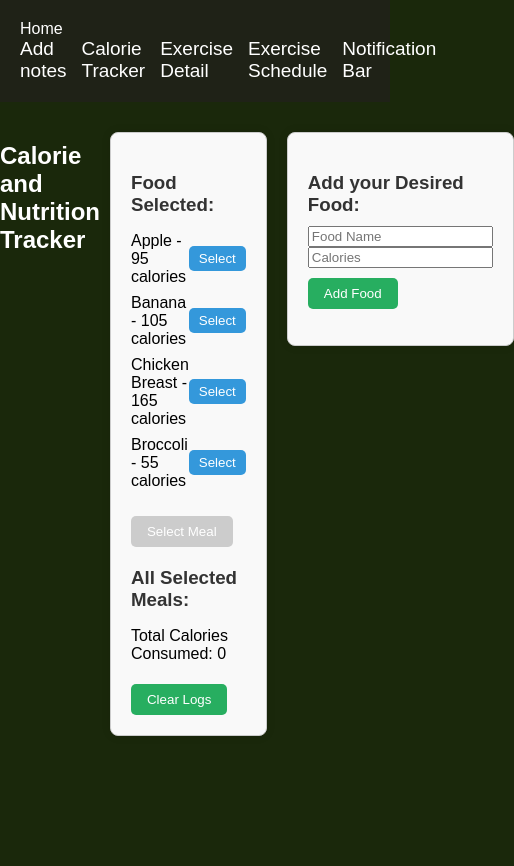
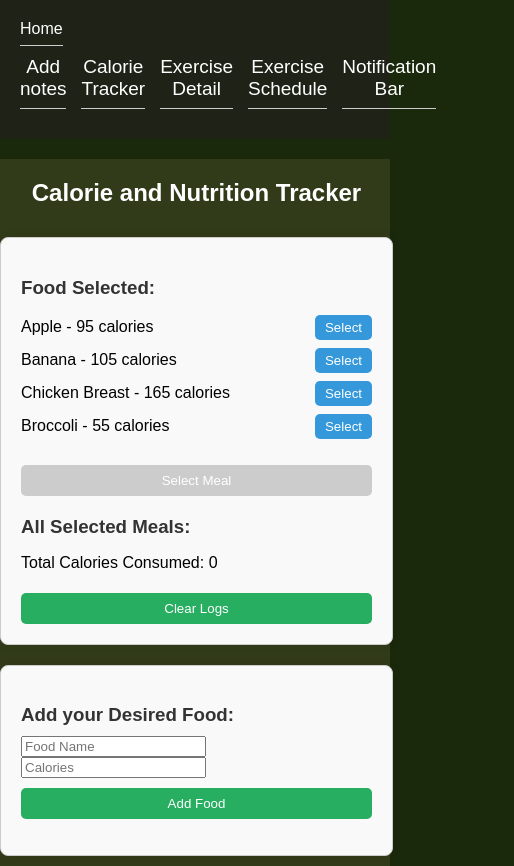
Before and after one commit to sriparna-koar/mynewfitapp, a React (Vite) app: page /calorie in a window 390 px wide. Shown: the whole page, 514 px wide, since content can reach past the window. Before the commit the page ends 844 px from the top, so only its background shows below. Built offline with nearby package versions, Linux system fonts and the light colour scheme.

Commit message:
first commit

```diff
--- a/src/components/AddNotes.css
+++ b/src/components/AddNotes.css
@@ -1,11 +1,15 @@
 
 .add-notes-container {
   margin: 20px;
-  padding: 20px;
+
   background-color: #323b19;
   border-radius: 8px;
   box-shadow: 0px 2px 4px rgba(50, 13, 13, 0.1);
   font-size: 19px;
+  width: 80%;
+  margin: 0 auto;
+  padding: 20px;
+  font-family: Arial, sans-serif;
 }
 
 .add-notes-container h2 {
--- a/src/components/CalorieTracker.css
+++ b/src/components/CalorieTracker.css
@@ -1,97 +1,19 @@
-/* .calorie-tracker-container {
-  display: flex;
-  flex-direction: column;
-  align-items: center;
-  font-family: Arial, sans-serif;
-}
 
-.food-selection {
-  border: 1px solid #ccc;
-  padding: 20px;
-  margin: 20px;
-  border-radius: 8px;
-  width: 60%;
-  transition: all 0.3s ease;
-}
-
-.food-selection ul {
-  list-style: none;
-  padding: 0;
-}
-
-.food-selection li {
-  margin-bottom: 10px;
-}
-
-.food-selection li button {
-  background-color: #007bff;
-  color: white;
-  border: none;
-  padding: 5px 10px;
-  border-radius: 4px;
-  cursor: pointer;
-}
-
-.food-selection li button:hover {
-  background-color: #0056b3;
-}
-
-.logged-meals {
-  border: 1px solid #ccc;
-  padding: 20px;
-  margin: 20px;
-  border-radius: 8px;
-  width: 60%;
-  transition: all 0.3s ease;
-}
-
-.add-custom-food {
-  border: 1px solid #ccc;
-  padding: 20px;
-  margin: 20px;
-  border-radius: 8px;
-  width: 60%;
-  transition: all 0.3s ease;
-}
-
-.add-custom-food div {
-  margin-bottom: 10px;
-}
-
-.add-custom-food input {
-  margin-right: 10px;
-  padding: 5px;
-  border-radius: 4px;
-  border: 1px solid #ccc;
-}
-
-.add-custom-food button {
-  background-color: #28a745;
-  color: white;
-  border: none;
-  padding: 5px 10px;
-  border-radius: 4px;
-  cursor: pointer;
-}
-
-.add-custom-food button:hover {
-  background-color: #218838;
-} */
-/* CalorieTracker.css */
 
 .calorie-tracker-container {
   display: flex;
-  justify-content: space-around;
+  background-color: #323b19;
+  flex-wrap: wrap;
+  justify-content: center;
   align-items: flex-start;
   margin-top: 20px;
   font-family: Arial, sans-serif;
   color: white;
-
 }
 
 .food-selection,
 .add-custom-food {
-  flex: 1;
+  flex: 1 1 100%;
   padding: 20px;
   border: 1px solid #ccc;
   border-radius: 8px;
@@ -146,7 +68,8 @@
 
 .log-meal-btn,
 .add-food-btn,
-.logged-meals button {
+.logged-meals button,
+.clear-logs-btn {
   padding: 8px 16px;
   border: none;
   border-radius: 5px;
@@ -168,3 +91,24 @@
 .clear-logs-btn {
   margin-top: 10px;
 }
+
+
+@media (max-width: 768px) {
+  .calorie-tracker-container {
+    flex-direction: column;
+    align-items: center;
+  }
+
+  .food-selection,
+  .add-custom-food {
+    width: 90%;
+    margin: 10px 0;
+  }
+
+  .log-meal-btn,
+  .add-food-btn,
+  .logged-meals button,
+  .clear-logs-btn {
+    width: 100%;
+  }
+}
--- a/src/components/HomePage.css
+++ b/src/components/HomePage.css
@@ -8,10 +8,10 @@
   padding: 40px;
   font-family: Arial, sans-serif;
   background-image: url('https://png.pngtree.com/thumb_back/fh260/background/20230519/pngtree-an-old-gym-setting-with-dumbbells-image_2569910.jpg'); /* Replace 'path_to_your_image.jpg' with your image file path */
-  background-size: cover; /* Ensures the image covers the entire container */
-  background-repeat: no-repeat; /* Prevents the image from repeating */
-  background-position: center; /* Centers the image */
-  padding: 53px; /* Adjust padding as needed */
+  background-size: cover;
+  background-repeat: no-repeat;
+  background-position: center;
+  padding: 53px;
   color: #fff;
 }
 
@@ -60,3 +60,13 @@
 .app-logo {
   animation: fadeInUp 0.8s ease-out forwards;
 }
+
+@media (max-width: 768px) {
+  .app-title {
+    font-size: 2rem;
+  }
+
+  .app-logo {
+    width: 180px;
+  }
+}
--- a/src/components/NavigationBar.css
+++ b/src/components/NavigationBar.css
@@ -15,6 +15,7 @@
 .navbar-nav {
   display: flex;
   justify-content: space-evenly;
+  flex-direction: row;
   width: 100%;
 }
 
@@ -31,3 +32,18 @@
 .nav-link:hover {
   color: #99a965 !important;
 }
+
+@media (max-width: 768px) {
+  .navbar-nav {
+    flex-direction: row;
+    padding: 10px 0;
+  }
+
+  .navbar-brand,
+  .nav-link {
+    text-align: center;
+    width: 100%;
+    padding: 8px 0;
+    border-bottom: 1px solid #ccc;
+  }
+}
```
